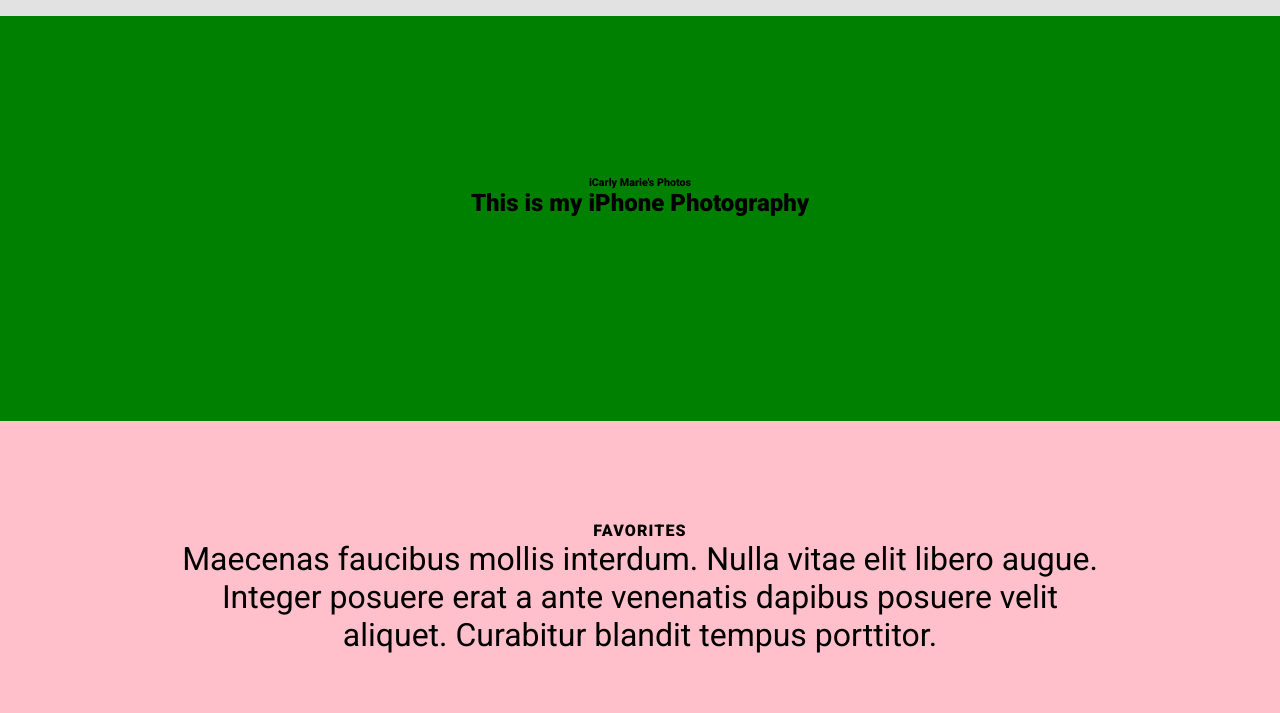
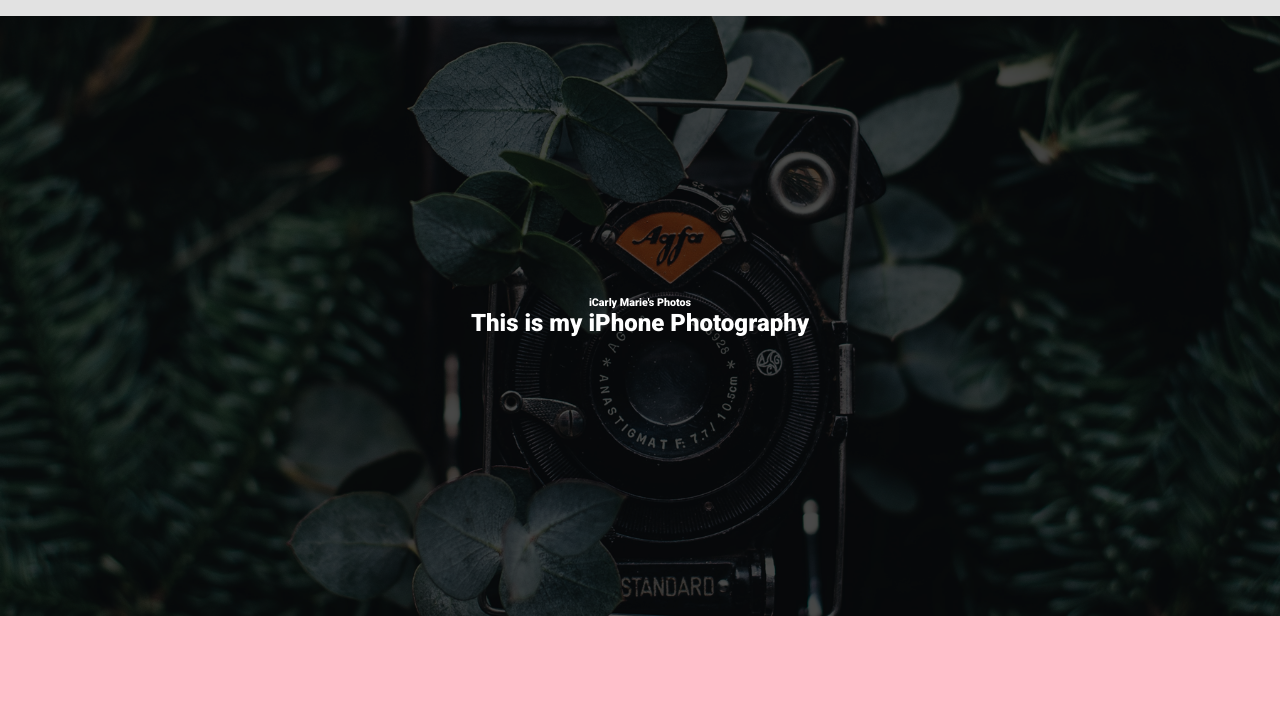
Before and after one commit to carlymarie-designs/icarly, a plain HTML site: page index.html in a window 1280 px wide. Shown: the part 59-772 px from the top of the page. Drawn offline with Linux system fonts and the light colour scheme.

Commit message:
adjust backgrounf image

```diff
--- a/css/styles.css
+++ b/css/styles.css
@@ -13,23 +13,42 @@ body {
 	max-width: 100%;
 	margin: 0 auto;
 	padding: 0 50px;
+	position: relative;
+	z-index: 10;
+	color: white;
 }
 
 header.main {
 	position: relative;
-	height: 60vh;
-	background-color: green;
+	height: 75vh;
+	background-image: url(../img/hero.jpg);
+	background-size: cover;
+	background-position: center center;
+	display: flex;
+	justify-content: center;
+	align-content: center;
+	position: relative;
+	z-index: 5;
 }
 
-header.main nav {
+header.main::after {
+	position: absolute;
+	content: '';
+	background-color: rgba(0,0,0,.7);
+	right: 0;
+	left: 0;
+	top: 0;
+	bottom: 0;
+	z-index: 1;
+}
 
-}
+header.main nav {}
 
 figure {
 	margin-bottom: 30px;
 }
 
-header.main nav ul {
+nav ul {
 	margin: 0;
 	padding: 0;
 	list-style: none;
@@ -40,13 +59,13 @@ header.main nav ul {
 	height: 75px;
 }
 
-header.main nav ul li a img {
+nav ul li a img {
 	padding: 0 10px;
 	width: 150px;
 	max-width: 100%;
 }
 
-header.main nav ul li > a {
+nav ul li > a {
 	font-size: .8em;
 	letter-spacing: .07rem;
 	font-weight: bold;
@@ -58,25 +77,26 @@ header.main nav ul li > a {
 
 @media (max-width: 850px) {
 
-	header.main nav ul li > a {
+	nav ul li > a {
 		font-size: .7em;
 	}
 
-	header.main nav ul li a img {
+	nav ul li a img {
 		width: 100px;
 	}
 
 }
 
 .hero {
-
+	display: flex;
+	justify-content: center;
+	align-content: center;
 }
 
 .hero .container {
-	height: 45vh;
 	display: flex;
 	justify-content: center;
-	align-items: center;
+	align-content: center;
 }
 
 .items {
--- a/index.html
+++ b/index.html
@@ -17,7 +17,6 @@
 </head>
 <body>
 
-<header class="main">
 <nav>
 	<ul>
 		<li><a href="index.html">Home</a></li>
@@ -28,6 +27,7 @@
 	</ul>
 </nav>
 
+<header class="main">
 	<section class="hero">
 		<div class="container">
 			<div class="items">
```
Also changed, not shown: img/hero.jpg (added). Lines whose indentation alone changed are shown as unchanged.
